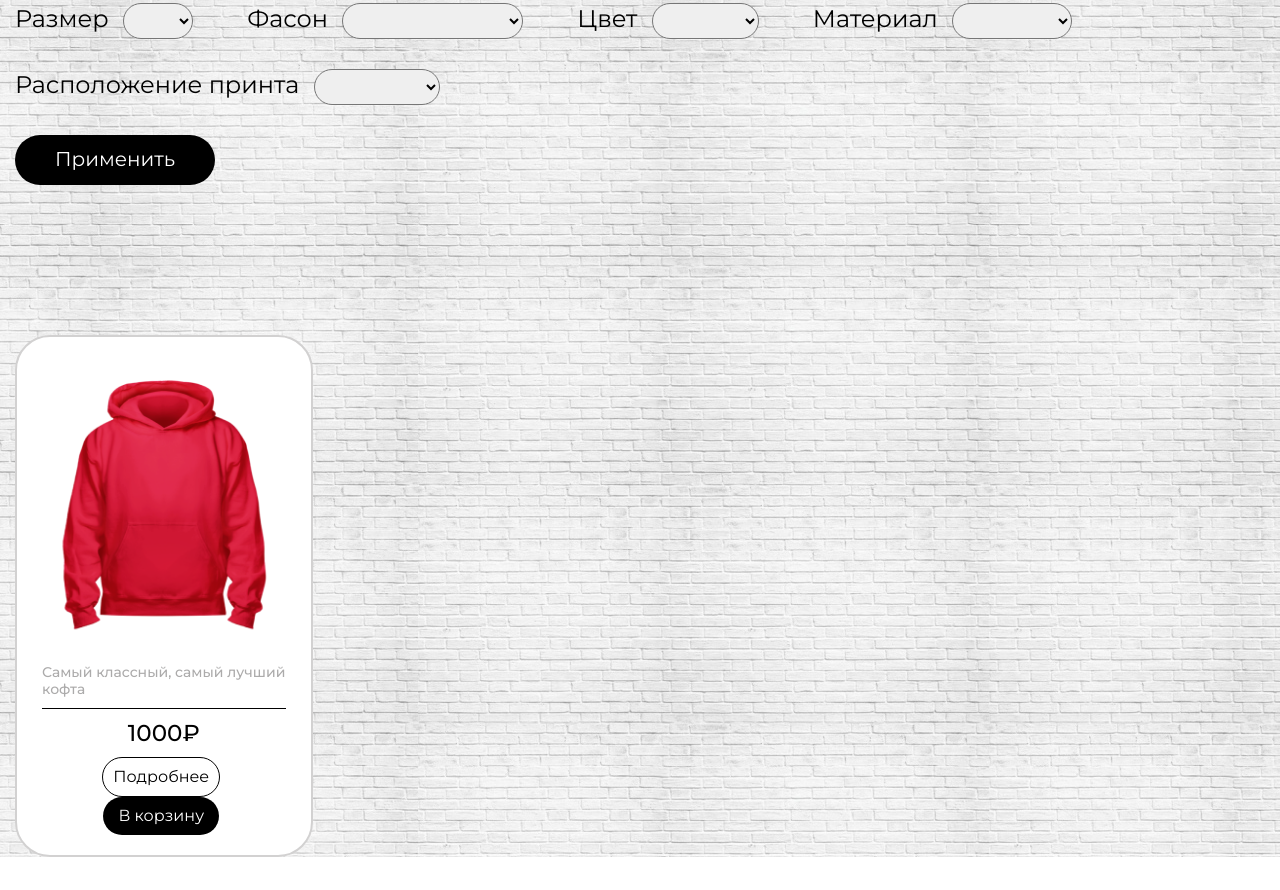
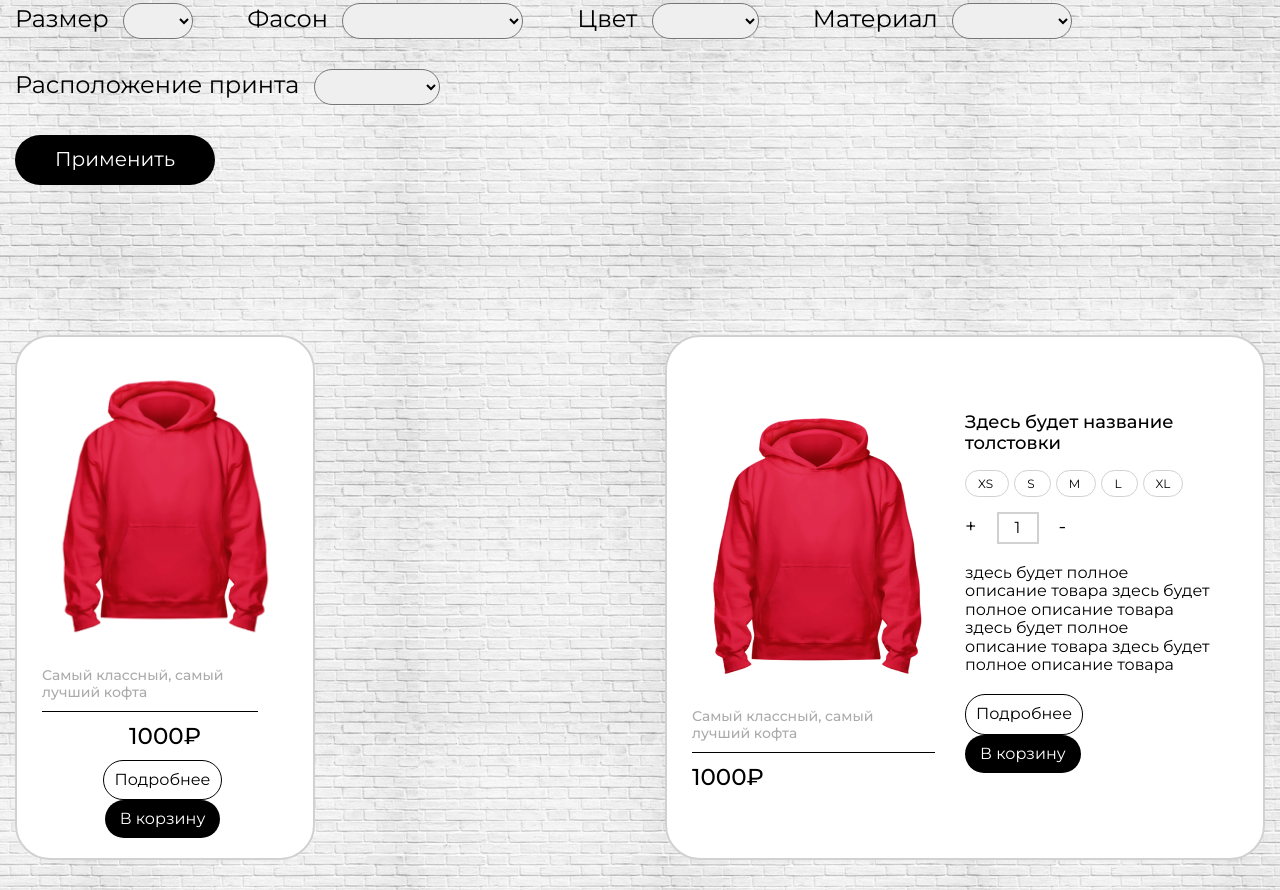
Before and after one commit to MAIhoodie/MAIhoodie.github.io, a plain HTML site: page products.html in a window 1280 px wide. Shown: the part 361-1251 px from the top of the page. Before the commit the page ends 1218 px from the top, so only its background shows below. Drawn offline with Linux system fonts and the light colour scheme.

Commit message:
Add files via upload

```diff
--- a/css/products.css
+++ b/css/products.css
@@ -78,19 +78,121 @@ button[type="submit"] {
     opacity: 0;
 }
 
-.products__wrapper {
+
+/* .products__wrapper {
     display: grid;
     grid-template-columns: repeat(4, 1fr);
     gap: 20px;
+} */
+
+.products__wrapper {
+    display: flex;
+    flex-wrap: wrap;
+    justify-content: space-between;
 }
 
+/* .product {
+    text-align: center;
+    background: #FFFFFF;
+    border: 2px solid #D2D1D1;
+    border-radius: 35px;
+    padding: 10px 25px 20px 25px;
+} */
+
 .product {
+    margin-bottom: 30px;
+    width: 24%;
     text-align: center;
     background: #FFFFFF;
     border: 2px solid #D2D1D1;
     border-radius: 35px;
     padding: 10px 25px 20px 25px;
 }
+/* Добавлено */
+.product_full {
+    width: 48%;
+    display: flex;
+    align-items: center;
+    margin-bottom: 30px;
+    background: #FFFFFF;
+    border: 2px solid #D2D1D1;
+    border-radius: 35px;
+    padding: 10px 25px 20px 25px;
+}
+
+.wrapper_1 {
+    width: 50%;
+}
+
+.wrapper_2 {
+    width: 45%;
+}
+
+.hoody_title {
+    font-weight: 500;
+    font-size: 18px;
+}
+
+.hoody_discription {
+    margin-bottom: 20px;
+    margin-top: 20px;
+}
+
+.radio-block {
+    margin-top: 20px;
+    margin-bottom: 20px;
+}
+
+.radio-block > label {
+    border: 1px solid #D2D1D1;
+    color: #000;
+    font-size: 12px;
+    background: #fff;
+    padding: 5px 12px;
+    border-radius: 30px;
+    margin-right: 5px;
+}
+
+.radio-block > label > input {
+    position: absolute;
+    z-index: -1;
+    opacity: 0;
+}
+
+.radio_checked {
+    background: #FFC7CD !important;
+}
+
+input[type=number]::-webkit-inner-spin-button,
+input[type=number]::-webkit-outer-spin-button {
+  -webkit-appearance: none;
+    margin:0;
+}
+input[type=number]{
+  -moz-appearance:textfield;
+}
+
+.hoody_quantity {
+    width: 42px;
+    height: 32px;
+    border: 2px solid #D2D1D1;
+    outline: none;
+    text-align: center;
+}
+
+.hoody_plus {
+    margin-right: 20px;
+    font-size: 20px;
+    cursor: pointer;
+}
+
+.hoody_minus {
+    margin-left: 20px;
+    font-size: 20px;
+    cursor: pointer;
+}
+
+/* Конец добавлено */
 
 .hoody_img {
     margin-bottom: 20px;
@@ -109,6 +211,7 @@ button[type="submit"] {
     padding-bottom: 10px;
     margin-bottom: 10px;
     border-bottom: 1px solid #000;
+    margin-right: 30px;
 }
 
 .price {
@@ -135,3 +238,5 @@ button[type="submit"] {
     color: #fff;
     margin-right: 5px;
 }
+
+/* Для полного описания товара */
--- a/js/main.js
+++ b/js/main.js
@@ -12,7 +12,7 @@ document.addEventListener("DOMContentLoaded", function(){
 
     // ДЛЯ FILTER В PRODUCTS
     let tagsList = document.querySelectorAll(".tag")
-    console.log(tagsList)
+
     for (let item of tagsList) {
         if (item.checked) {
             let itemLabel = item.closest('label')
@@ -30,6 +30,38 @@ document.addEventListener("DOMContentLoaded", function(){
         }
     });
 
+    // ДЛЯ RADIO КНОПОК В PRODUCTS
+
+    document.addEventListener("click", function(event){
+        if (event.target.classList.contains("radio") && event.target.checked) {
+            event.target.closest('label').classList.add('radio_checked')
+        }
+
+        let allRadio = document.querySelectorAll(".radio")
+        for (let radioItem of allRadio) {
+            if (radioItem != event.target && event.target.checked) {
+                let radioItemLabel =  radioItem.closest("label")
+                radioItemLabel.classList.remove('radio_checked')
+            }
+        }
+    });
+
+    // ДЛЯ + и - В ПОЛНОЙ КАРТОЧКЕ ТОВАРА
+    let number = document.querySelector(".hoody_quantity").value;
+    console.log(number)
+
+
+    document.addEventListener("click", function(event){
+        let item = event.target
+        if (item.classList.contains("hoody_plus")) {
+            number = +number + 1;
+        }
+        if (item.classList.contains("hoody_minus") && number > 1) {
+            number = +number - 1;
+        }
+        document.querySelector(".hoody_quantity").value = number
+    });
+
 
     // Открытие списка с возможностью выйти, только для авторизованного пользователя
     document.addEventListener("click", function(event) {
--- a/products.html
+++ b/products.html
@@ -194,6 +194,48 @@
                             <button class="buy_button" name="buy_button" value="1">В корзину</button>
                         </form>
                     </div>
+
+                    <!-- !!!!!!!!!!!!!!!!!!! БЛОК ПОЛНОСТЬЮ НОВЫЙ -->
+                    <div class="product_full">
+                        <div class="wrapper_1">
+                            <img src="img/hoodie-red 1.png" alt="" class="hoody_img">
+                            <div class="hoody_id">1</div>
+                            <div class="hoody_discription_two">Самый классный, самый лучший кофта</div>
+                            <div class="price">1000₽</div>
+                        </div>
+                        <div class="wrapper_2">
+                            <div class="hoody_title">Здесь будет название толстовки</div>
+                            <form class="product_button">
+                                <div class="radio-block">
+                                    <label>
+                                        <input type="radio" name="size" class="radio" value="XS"> XS
+                                    </label>
+                                    <label>
+                                        <input type="radio" name="size" class="radio" value="S"> S
+                                    </label>
+                                    <label>
+                                        <input type="radio" name="size" class="radio" value="M"> M
+                                    </label>
+                                    <label>
+                                        <input type="radio" name="size" class="radio" value="L"> L
+                                    </label>
+                                    <label>
+                                        <input type="radio" name="size" class="radio" value="XL"> XL
+                                    </label>
+                                </div>
+                                <label>
+                                    <span class="hoody_plus unselectable">+</span><input type="number" min="1" max="999" class="hoody_quantity" id="number" value="1"><span class="hoody_minus unselectable">-</span>
+                                </label>
+                                <p class="hoody_discription">здесь будет полное описание
+                                    товара здесь будет полное описание
+                                    товара здесь будет полное описание
+                                    товара здесь будет полное описание
+                                    товара</p>
+                                <button class="about_button" name="about_button" value="1">Подробнее</button>
+                                <button class="buy_button" name="buy_button" value="1">В корзину</button>
+                            </form>
+                        </div>
+                    </div>
                 </div>
             </div>
         </section>
```
